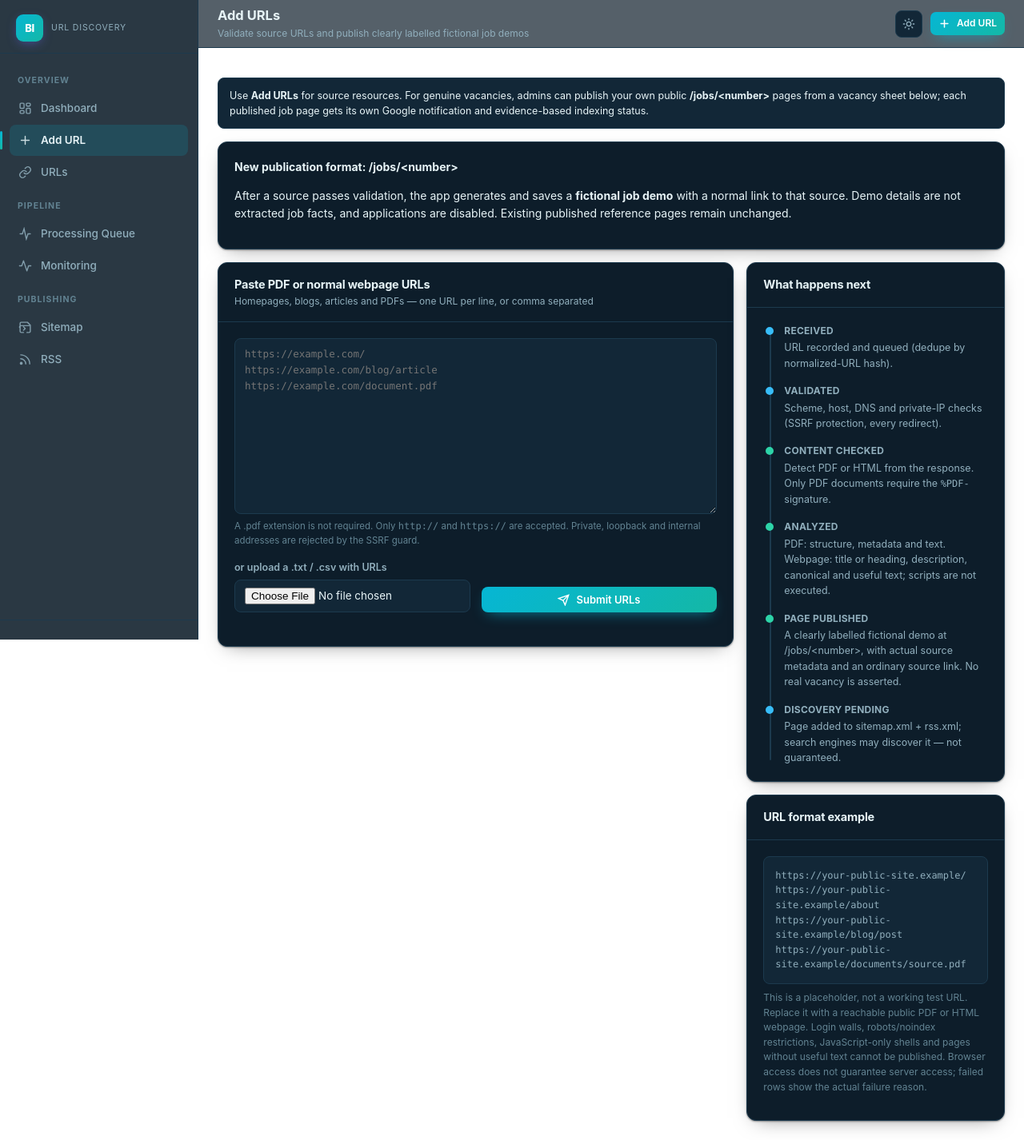
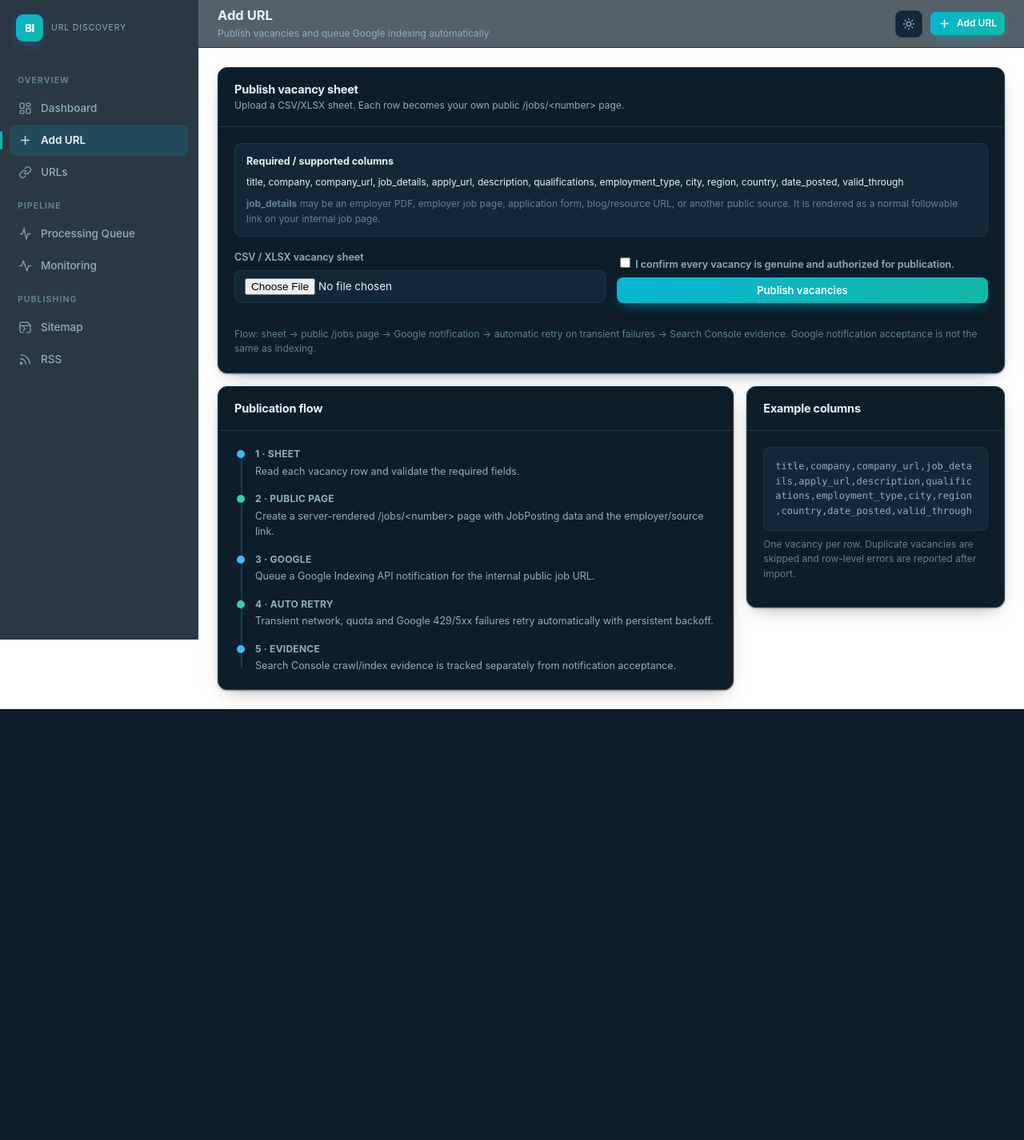
Before and after one commit to Mr-argha-das/index_metrix, a Python web app: template app/templates/pdf_submit.html in a window 1280 px wide. Shown: the whole page at 80% size. After the commit the page ends 887 px from the top, so only its background shows below. Run offline with Jinja, Linux system fonts and the light colour scheme; the template is opened without the code that fills it, so the values that code supplies are empty.

Commit message:
Make Add URL page focused on vacancy publishing flow

```diff
--- a/app/templates/pdf_submit.html
+++ b/app/templates/pdf_submit.html
@@ -1,124 +1,116 @@
 {% extends "base.html" %}
-{% set title = "Add URLs" %}
-{% set subtitle = "Validate source URLs and publish clearly labelled fictional job demos" %}
+{% set title = "Add URL" %}
+{% set subtitle = "Publish vacancies and queue Google indexing automatically" %}
 {% set nav = "submit" %}
 {% block content %}
-<p class="evidence-card mb-16">Use <strong>Add URLs</strong> for source resources. For genuine vacancies, admins can publish your own public <strong>/jobs/&lt;number&gt;</strong> pages from a vacancy sheet below; each published job page gets its own Google notification and evidence-based indexing status.</p>
-<div class="card mb-16"><div class="card-body"><strong>New publication format: /jobs/&lt;number&gt;</strong>
-<p>After a source passes validation, the app generates and saves a <strong>fictional job demo</strong> with a normal link to that source. Demo details are not extracted job facts, and applications are disabled. Existing published reference pages remain unchanged.</p></div></div>
-{% if user and user.role == "ADMIN" %}
 <div class="card mb-16">
   <div class="card-head">
     <div>
-      <h3>Publish genuine job vacancies from sheet</h3>
-      <div class="sub">Creates your own public /jobs/&lt;number&gt; pages. Employer/source links remain visible and crawlable from your page.</div>
+      <h3>Publish vacancy sheet</h3>
+      <div class="sub">Upload a CSV/XLSX sheet. Each row becomes your own public /jobs/&lt;number&gt; page.</div>
     </div>
-    <a class="btn btn-sm" href="/real-jobs">Open full job manager</a>
   </div>
   <div class="card-body">
     <div class="evidence-card mb-16">
-      <strong>Sheet columns</strong>
+      <strong>Required / supported columns</strong>
       <div class="small mt-8">title, company, company_url, job_details, apply_url, description, qualifications, employment_type, city, region, country, date_posted, valid_through</div>
-      <div class="small faint mt-8"><strong>job_details</strong> can be an employer PDF, job page, form, application page, blog/resource URL, or another public source URL. It is placed in a normal followable HTML <span class="mono">&lt;a href&gt;</span> on your public job page.</div>
+      <div class="small faint mt-8">
+        <strong>job_details</strong> may be an employer PDF, employer job page, application form, blog/resource URL, or another public source.
+        It is rendered as a normal followable link on your internal job page.
+      </div>
     </div>
+
     <div class="form-row">
       <div class="field">
         <label>CSV / XLSX vacancy sheet</label>
         <input class="input" id="job-sheet-file" type="file" accept=".csv,.xlsx">
       </div>
       <div class="field" style="justify-content:flex-end">
-        <label class="small"><input type="checkbox" id="job-sheet-attestation"> I confirm every vacancy is genuine and authorized for publication.</label>
-        <button class="btn btn-primary" id="job-sheet-import" type="button">Publish vacancies & queue Google</button>
+        <label class="small">
+          <input type="checkbox" id="job-sheet-attestation">
+          I confirm every vacancy is genuine and authorized for publication.
+        </label>
+        <button class="btn btn-primary" id="job-sheet-import" type="button">Publish vacancies</button>
       </div>
     </div>
+
     <div id="job-sheet-result" class="mt-8"></div>
-    <div class="small faint mt-8">Transient Google/network/inspection failures are retried automatically with backoff. Google accepting a notification is not the same as indexing; the dashboard only reports indexed when Search Console provides evidence.</div>
+
+    <div class="small faint mt-16">
+      Flow: sheet → public /jobs page → Google notification → automatic retry on transient failures → Search Console evidence.
+      Google notification acceptance is not the same as indexing.
+    </div>
   </div>
 </div>
-{% endif %}
+
 <div class="dash-grid">
   <div class="col">
     <div class="card">
-      <div class="card-head">
-        <div><h3>Paste PDF or normal webpage URLs</h3><div class="sub">Homepages, blogs, articles and PDFs — one URL per line, or comma separated</div></div>
-      </div>
-      <div class="card-body">
-        <div class="field">
-          <textarea class="input mono" id="submit-text" rows="10" placeholder="https://example.com/&#10;https://example.com/blog/article&#10;https://example.com/document.pdf"></textarea>
-          <span class="hint">A .pdf extension is not required. Only <span class="mono">http://</span> and <span class="mono">https://</span> are accepted. Private, loopback and internal addresses are rejected by the SSRF guard.</span>
+      <div class="card-head"><div><h3>Publication flow</h3></div></div>
+      <div class="card-body small" style="color:var(--muted)">
+        <div class="timeline">
+          <div class="tl-item info"><span class="tl-dot"></span><div class="tl-type">1 · SHEET</div><div class="tl-msg">Read each vacancy row and validate the required fields.</div></div>
+          <div class="tl-item success"><span class="tl-dot"></span><div class="tl-type">2 · PUBLIC PAGE</div><div class="tl-msg">Create a server-rendered /jobs/&lt;number&gt; page with JobPosting data and the employer/source link.</div></div>
+          <div class="tl-item info"><span class="tl-dot"></span><div class="tl-type">3 · GOOGLE</div><div class="tl-msg">Queue a Google Indexing API notification for the internal public job URL.</div></div>
+          <div class="tl-item success"><span class="tl-dot"></span><div class="tl-type">4 · AUTO RETRY</div><div class="tl-msg">Transient network, quota and Google 429/5xx failures retry automatically with persistent backoff.</div></div>
+          <div class="tl-item info"><span class="tl-dot"></span><div class="tl-type">5 · EVIDENCE</div><div class="tl-msg">Search Console crawl/index evidence is tracked separately from notification acceptance.</div></div>
         </div>
-        <div class="form-row">
-          <div class="field">
-            <label>or upload a .txt / .csv with URLs</label>
-            <input class="input" id="submit-file" type="file" accept=".txt,.csv">
-          </div>
-          <div class="field" style="justify-content:flex-end">
-            <button class="btn btn-primary" id="submit-btn" type="button">
-              <svg viewBox="0 0 24 24" fill="none" stroke="currentColor" stroke-width="2.2" stroke-linecap="round"><path d="M22 2 11 13M22 2l-7 20-4-9-9-4z"/></svg>
-              Submit URLs
-            </button>
-          </div>
-        </div>
-        <div id="submit-results" class="mt-8"></div>
       </div>
     </div>
   </div>
 
   <div class="col">
     <div class="card">
-      <div class="card-head"><div><h3>What happens next</h3></div></div>
-      <div class="card-body small" style="color:var(--muted)">
-        <div class="timeline">
-          <div class="tl-item info"><span class="tl-dot"></span><div class="tl-type">RECEIVED</div><div class="tl-msg">URL recorded and queued (dedupe by normalized-URL hash).</div></div>
-          <div class="tl-item info"><span class="tl-dot"></span><div class="tl-type">VALIDATED</div><div class="tl-msg">Scheme, host, DNS and private-IP checks (SSRF protection, every redirect).</div></div>
-          <div class="tl-item success"><span class="tl-dot"></span><div class="tl-type">CONTENT CHECKED</div><div class="tl-msg">Detect PDF or HTML from the response. Only PDF documents require the <span class="mono">%PDF-</span> signature.</div></div>
-          <div class="tl-item success"><span class="tl-dot"></span><div class="tl-type">ANALYZED</div><div class="tl-msg">PDF: structure, metadata and text. Webpage: title or heading, description, canonical and useful text; scripts are not executed.</div></div>
-          <div class="tl-item success"><span class="tl-dot"></span><div class="tl-type">PAGE PUBLISHED</div><div class="tl-msg">A clearly labelled fictional demo at /jobs/&lt;number&gt;, with actual source metadata and an ordinary source link. No real vacancy is asserted.</div></div>
-          <div class="tl-item info"><span class="tl-dot"></span><div class="tl-type">DISCOVERY PENDING</div><div class="tl-msg">Page added to sitemap.xml + rss.xml; search engines may discover it — not guaranteed.</div></div>
-        </div>
-      </div>
-    </div>
-    <div class="card">
-      <div class="card-head"><div><h3>URL format example</h3></div></div>
+      <div class="card-head"><div><h3>Example columns</h3></div></div>
       <div class="card-body">
-        <div class="code-block">https://your-public-site.example/
-https://your-public-site.example/about
-https://your-public-site.example/blog/post
-https://your-public-site.example/documents/source.pdf</div>
-        <p class="small faint mt-8">This is a placeholder, not a working test URL. Replace it with a reachable public PDF or HTML webpage. Login walls, robots/noindex restrictions, JavaScript-only shells and pages without useful text cannot be published. Browser access does not guarantee server access; failed rows show the actual failure reason.</p>
+        <div class="code-block">title,company,company_url,job_details,apply_url,description,qualifications,employment_type,city,region,country,date_posted,valid_through</div>
+        <p class="small faint mt-8">One vacancy per row. Duplicate vacancies are skipped and row-level errors are reported after import.</p>
       </div>
     </div>
   </div>
 </div>
 {% endblock %}
+
 {% block scripts %}
 {% if user and user.role == "ADMIN" %}
 <script>
 (function () {
   const btn = document.getElementById("job-sheet-import");
-  if (!btn) return;
   const out = document.getElementById("job-sheet-result");
+  if (!btn || !out) return;
+
   btn.addEventListener("click", async () => {
     const file = document.getElementById("job-sheet-file").files[0];
     const confirmed = document.getElementById("job-sheet-attestation").checked;
+
     if (!file) return App.toast("Select a vacancy sheet", "Choose CSV or XLSX.", "error");
     if (!confirmed) return App.toast("Authorization required", "Confirm that every vacancy is genuine and authorized.", "error");
+
     btn.disabled = true;
     out.innerHTML = '<span class="small faint">Publishing vacancies and queueing Google notifications…</span>';
+
     try {
       const fd = new FormData();
       fd.append("file", file);
       fd.append("authorized_bulk", "true");
+
       const result = await App.api("/api/real-jobs/import", {method: "POST", body: fd});
+      const created = result.created || [];
+      const duplicates = result.duplicates || [];
+      const errors = result.errors || [];
+
       out.innerHTML =
-        '<div class="pill green mb-8"><span class="dot"></span>' + result.created.length + ' published</div>' +
-        '<div class="pill slate mb-8"><span class="dot"></span>' + result.duplicates.length + ' duplicates</div>' +
-        '<div class="pill ' + (result.errors.length ? 'red' : 'green') + ' mb-8"><span class="dot"></span>' + result.errors.length + ' errors</div>' +
-        (result.errors.length ? '<ul class="small" style="color:var(--muted);margin:8px 0 0 18px">' + result.errors.map(e => '<li>Row ' + App.esc(e.row ?? "—") + ': ' + App.esc(e.error) + '</li>').join("") + '</ul>' : '') +
-        '<div class="small mt-8"><a href="/real-jobs">View all job pages and indexing status →</a></div>';
+        '<div class="pill green mb-8"><span class="dot"></span>' + created.length + ' published</div>' +
+        '<div class="pill slate mb-8"><span class="dot"></span>' + duplicates.length + ' duplicates</div>' +
+        '<div class="pill ' + (errors.length ? 'red' : 'green') + ' mb-8"><span class="dot"></span>' + errors.length + ' errors</div>' +
+        (errors.length ? '<ul class="small" style="color:var(--muted);margin:8px 0 0 18px">' +
+          errors.map(e => '<li>Row ' + App.esc(e.row ?? "—") + ': ' + App.esc(e.error) + '</li>').join("") +
+        '</ul>' : '') +
+        '<div class="small mt-8"><a href="/dashboard">Open dashboard →</a></div>';
+
       document.getElementById("job-sheet-file").value = "";
       document.getElementById("job-sheet-attestation").checked = false;
-      App.toast("Vacancies published", result.created.length + " public job pages queued for Google.", result.errors.length ? "warn" : "success");
+      App.toast("Publication complete", created.length + " public job pages queued.", errors.length ? "warn" : "success");
     } catch (e) {
       out.innerHTML = '<div class="login-error" style="display:block">' + App.esc(e.message) + '</div>';
       App.toast("Import failed", e.message, "error");
@@ -129,51 +121,4 @@ https://your-public-site.example/documents/source.pdf</div>
 })();
 </script>
 {% endif %}
-<script>
-(function () {
-  const btn = document.getElementById("submit-btn");
-  const out = document.getElementById("submit-results");
-  async function submit() {
-    const file = document.getElementById("submit-file").files[0];
-    const text = document.getElementById("submit-text").value;
-    btn.disabled = true;
-    out.innerHTML = '<span class="small faint">Submitting…</span>';
-    try {
-      let result;
-      if (file) {
-        const fd = new FormData();
-        fd.append("file", file);
-        result = await App.api("/api/pdfs/file", { method: "POST", body: fd });
-      } else if (text.trim()) {
-        const urls = text.split(/\r?\n|,/).map(s => s.trim()).filter(Boolean);
-        result = await App.api("/api/pdfs/bulk", { method: "POST", body: { urls } });
-      } else {
-        out.innerHTML = '<div class="login-error" style="display:block">Paste at least one URL or choose a file.</div>';
-        btn.disabled = false;
-        return;
-      }
-      const parts = [];
-      parts.push(`<div class="pill green mb-8"><span class="dot"></span>${result.accepted.length} accepted</div>`);
-      if (result.duplicates.length) parts.push(`<div class="pill slate mb-8"><span class="dot"></span>${result.duplicates.length} duplicate(s) skipped</div>`);
-      if (result.invalid.length) {
-        parts.push(`<div class="pill red mb-8"><span class="dot"></span>${result.invalid.length} invalid</div>`);
-        parts.push('<ul class="small" style="color:var(--muted);margin:8px 0 0 18px">' + result.invalid.map(i => `<li><span class="mono">${App.esc(i.url)}</span> — ${App.esc(i.reason)}</li>`).join("") + "</ul>");
-      }
-      if (result.accepted.length) {
-        parts.push('<div class="small mt-8"><a href="/urls">View them on the URLs page →</a></div>');
-      }
-      out.innerHTML = parts.join("");
-      App.toast("Submission complete", `${result.accepted.length} accepted, ${result.duplicates.length} duplicates, ${result.invalid.length} invalid`, result.invalid.length ? "warn" : "success");
-      document.getElementById("submit-text").value = "";
-      document.getElementById("submit-file").value = "";
-    } catch (e) {
-      out.innerHTML = `<div class="login-error" style="display:block">${App.esc(e.message)}</div>`;
-      App.toast("Submission failed", e.message, "error");
-    } finally {
-      btn.disabled = false;
-    }
-  }
-  btn.addEventListener("click", submit);
-})();
-</script>
 {% endblock %}
```
